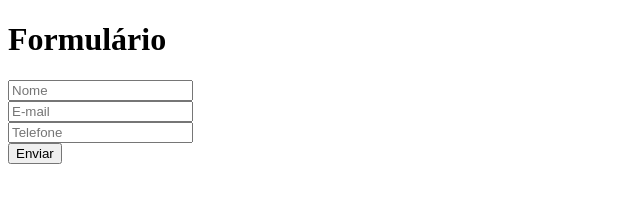
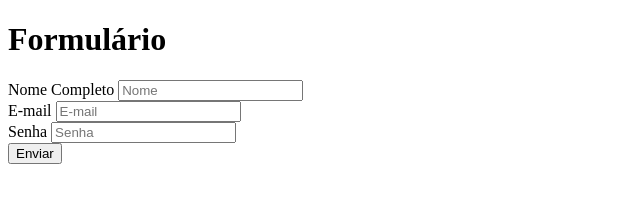
Before and after one commit to Wellinton-A/curso_ebac_frontend, a plain HTML site: page index.html in a window 1280 px wide. Shown: the whole page, without its empty margins (0-640 px from the left). Drawn offline with Linux system fonts and the light colour scheme.

Commit message:
Correções do trabalho

```diff
--- a/index.html
+++ b/index.html
@@ -9,11 +9,14 @@
 <body>
     <h1>Formulário</h1>
     <Form>
-        <input type="text"  placeholder="Nome">
+        <label for="nome">Nome Completo</label>
+        <input id="nome" type="text"  placeholder="Nome">
             <br>
-        <input type="email" placeholder="E-mail">
+        <label for="email">E-mail</label>
+        <input id="email" type="email" placeholder="E-mail">
             <br>
-        <Input type="tel" placeholder="Telefone" ></Input>
+        <label for="senha">Senha</label>
+        <Input id="senha" type="password" placeholder="Senha" ></Input>
             <br>
         <button type="submit">
             Enviar
```
